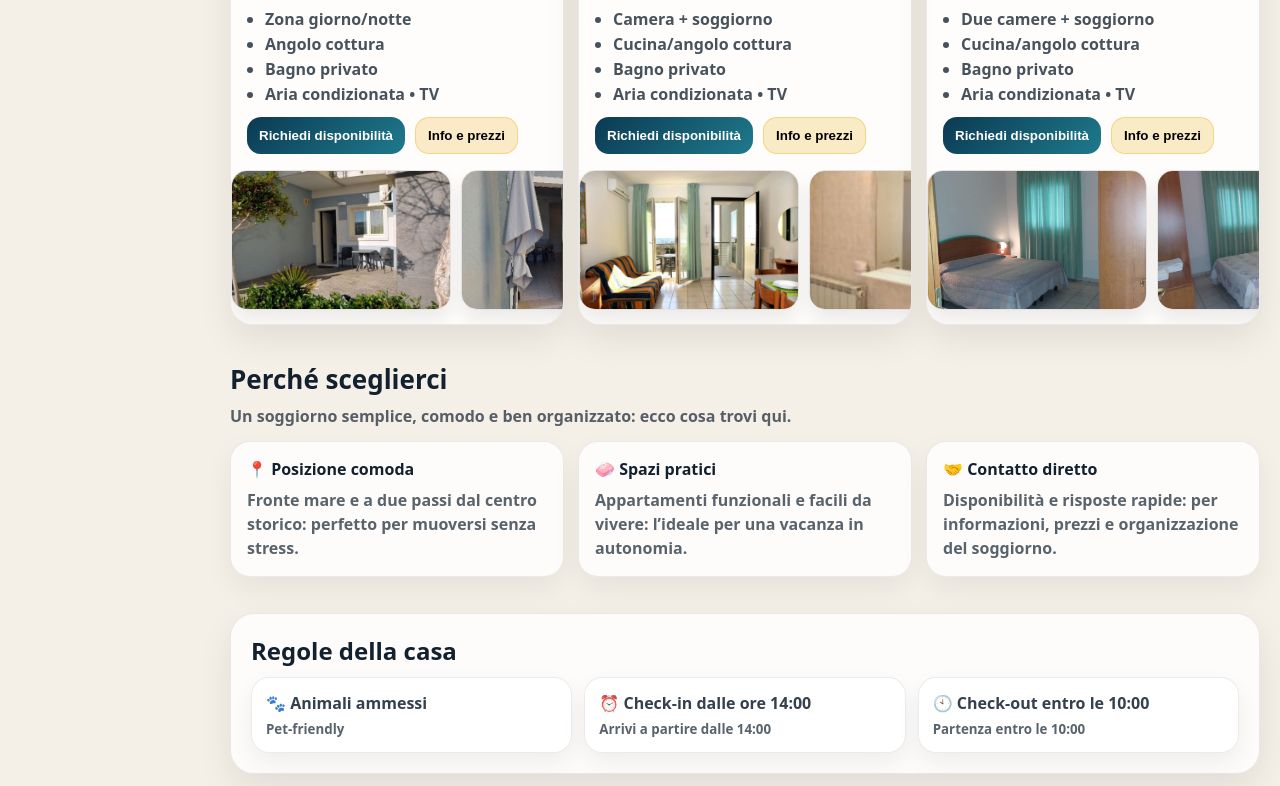
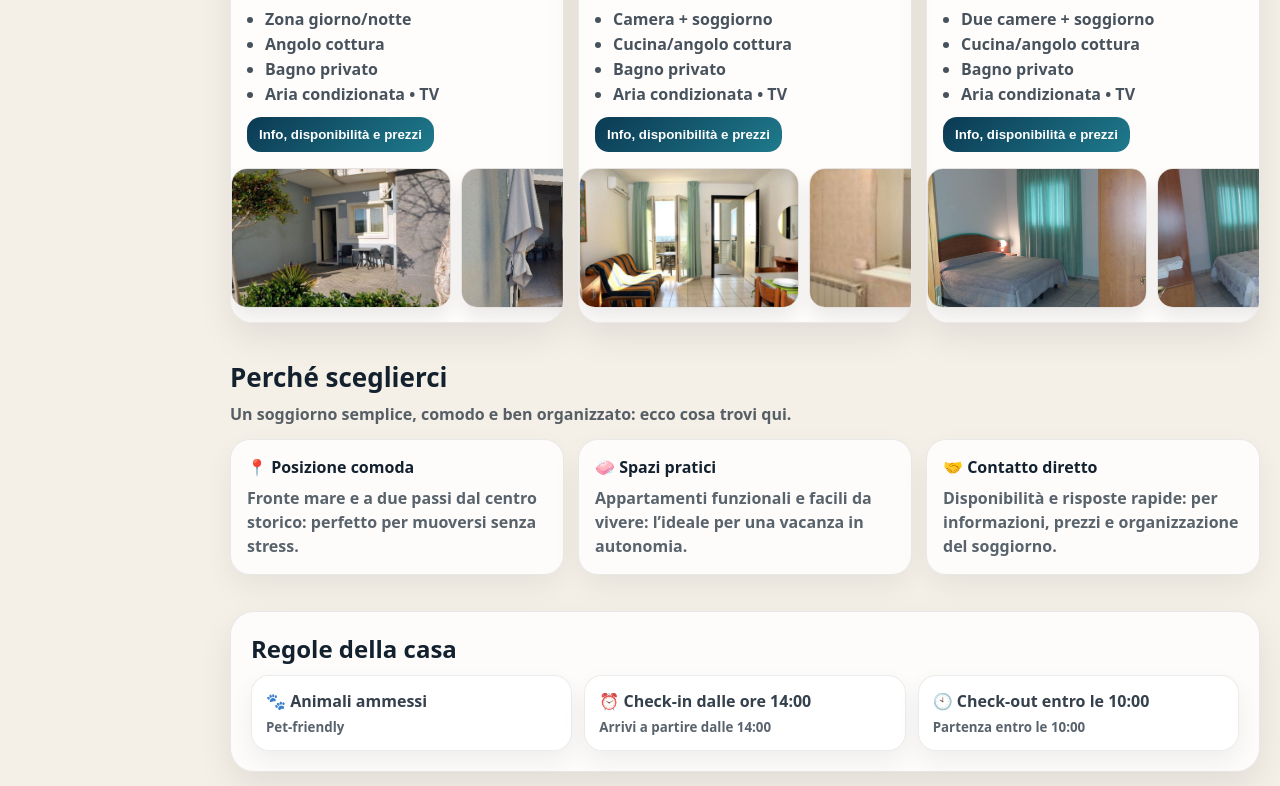
Before and after one commit to francescatravels/isoladipasquaapts, a plain HTML site: page index.html in a window 1280 px wide. Shown: the part 1431-2217 px from the top of the page. Drawn offline with Linux system fonts and the light colour scheme.

Commit message:
Update index.html

```diff
--- a/index.html
+++ b/index.html
@@ -653,12 +653,15 @@
               </ul>
 
               <div class="type-actions">
-                <button type="button" class="btn-sm primary" data-open-form="Monolocale" data-action="whatsapp"
-                  data-it="Richiedi disponibilità" data-de="Verfügbarkeit anfragen">Richiedi disponibilità</button>
+  <button
+    type="button"
+    class="btn-sm primary"
+    data-open-form="Monolocale"
+  >
+    Info, disponibilità e prezzi
+  </button>
+</div>
 
-                <button type="button" class="btn-sm soft" data-open-form="Monolocale" data-action="email"
-                  data-it="Info e prezzi" data-de="Infos & Preise">Info e prezzi</button>
-              </div>
             </div>
 
             <div class="gallery" aria-label="Foto monolocale">
@@ -696,12 +699,15 @@
               </ul>
 
               <div class="type-actions">
-                <button type="button" class="btn-sm primary" data-open-form="Bilocale" data-action="whatsapp"
-                  data-it="Richiedi disponibilità" data-de="Verfügbarkeit anfragen">Richiedi disponibilità</button>
+  <button
+    type="button"
+    class="btn-sm primary"
+    data-open-form="bilocale"
+  >
+    Info, disponibilità e prezzi
+  </button>
+</div>
 
-                <button type="button" class="btn-sm soft" data-open-form="Bilocale" data-action="email"
-                  data-it="Info e prezzi" data-de="Infos & Preise">Info e prezzi</button>
-              </div>
             </div>
 
             <div class="gallery" aria-label="Foto bilocale">
@@ -736,13 +742,16 @@
                 <li data-it="Aria condizionata • TV" data-de="Klimaanlage • TV">Aria condizionata • TV</li>
               </ul>
 
-              <div class="type-actions">
-                <button type="button" class="btn-sm primary" data-open-form="Trilocale" data-action="whatsapp"
-                  data-it="Richiedi disponibilità" data-de="Verfügbarkeit anfragen">Richiedi disponibilità</button>
+            <div class="type-actions">
+  <button
+    type="button"
+    class="btn-sm primary"
+    data-open-form="trilocale"
+  >
+    Info, disponibilità e prezzi
+  </button>
+</div>
 
-                <button type="button" class="btn-sm soft" data-open-form="Trilocale" data-action="email"
-                  data-it="Info e prezzi" data-de="Infos & Preise">Info e prezzi</button>
-              </div>
             </div>
 
             <div class="gallery" aria-label="Foto trilocale">
```
